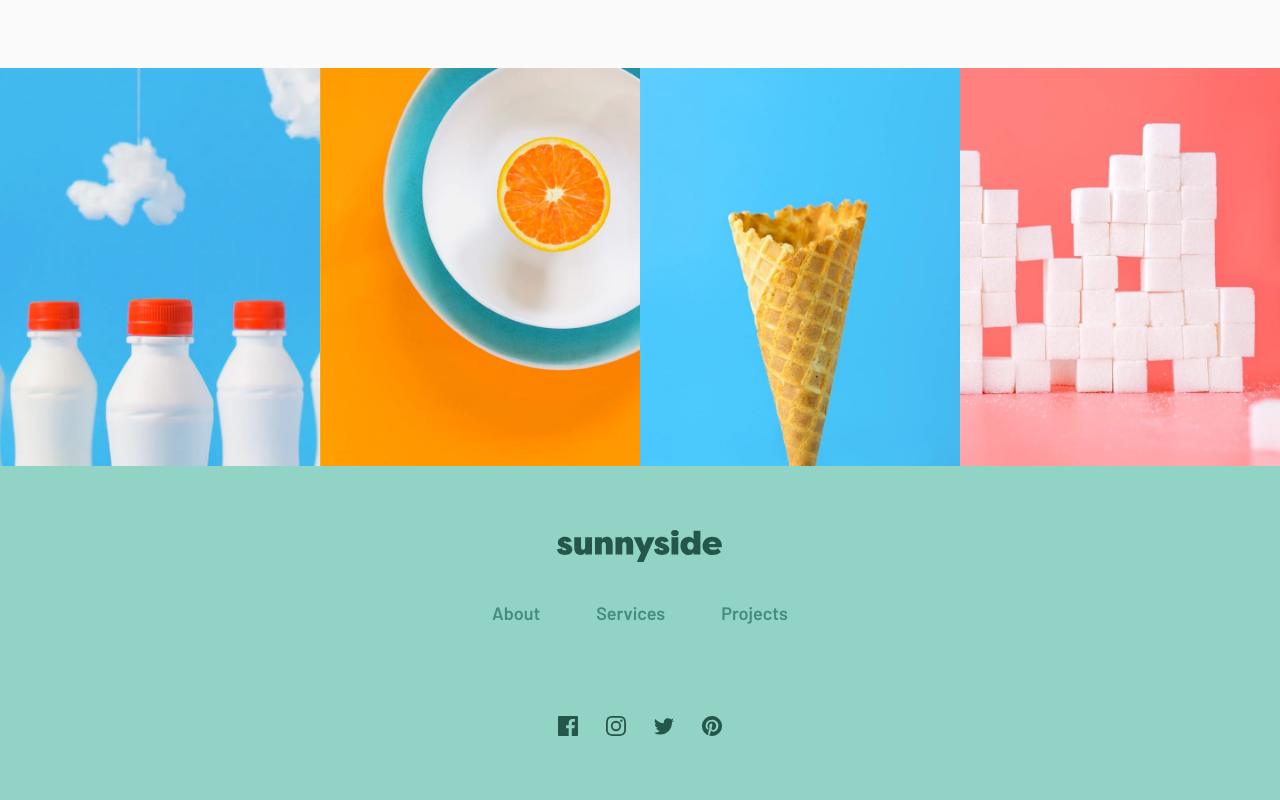
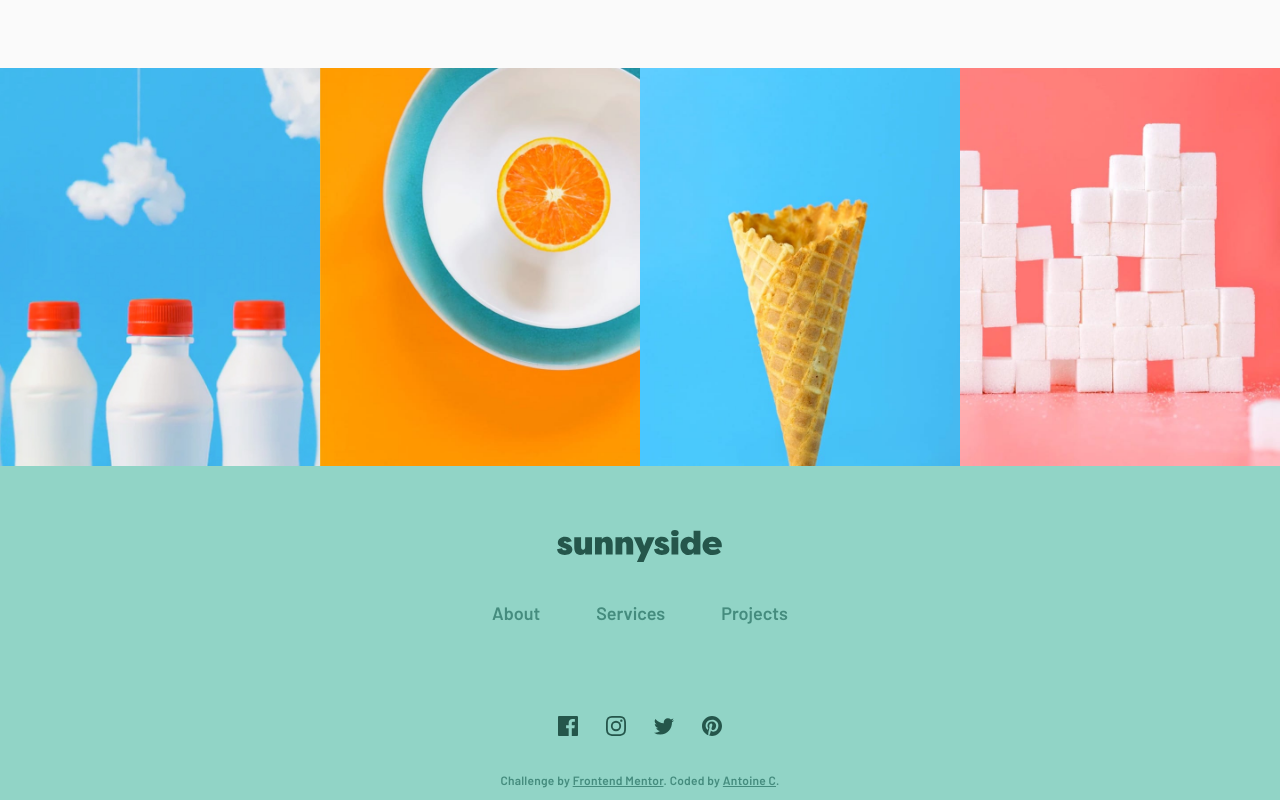
Before and after one commit to AntoineC-dev/sunnyside-agency-landing-page, a website built with Vite: page index.html in a window 1280 px wide. Shown: the part 2894-3694 px from the top of the page. Built offline with nearby package versions, Linux system fonts and the light colour scheme.

Commit message:
Add attribution

```diff
--- a/index.html
+++ b/index.html
@@ -207,6 +207,12 @@
           </svg>
         </a>
       </div>
+      <div class="footer__attribution">
+        <span>
+          Challenge by <a href="https://www.frontendmentor.io?ref=challenge" target="_blank">Frontend Mentor</a>.
+        </span>
+        <span>Coded by <a href="https://github.com/AntoineC-dev" aria-label="Github">Antoine C</a>.</span>
+      </div>
     </footer>
     <script type="module" src="/src/main.ts"></script>
   </body>
--- a/src/styles/partials/_variables.scss
+++ b/src/styles/partials/_variables.scss
@@ -29,6 +29,7 @@ $ls-body: -0.02em;
 $ls-heading: 0.02em;
 $ls-black: 0.2em;
 
+$fs-xxs: 0.75rem; // 12px
 $fs-xs: 0.875rem; // 14px
 $fs-sm: 1rem; // 16px
 $fs-base: 1.125rem; // 18px
--- a/src/styles/styles.scss
+++ b/src/styles/styles.scss
@@ -400,6 +400,7 @@ body {
 }
 
 .footer {
+  position: relative;
   display: flex;
   flex-direction: column;
   align-items: center;
@@ -445,4 +446,24 @@ body {
       transition: color 300ms ease-in-out;
     }
   }
+
+  &__attribution {
+    position: absolute;
+    bottom: 0.75rem;
+    font-size: $fs-xxs;
+    letter-spacing: $ls-heading;
+    color: $clr-green-200;
+    text-align: center;
+
+    span {
+      display: inline-block;
+    }
+    a {
+      color: inherit;
+      transition: color 300ms ease-in-out;
+      &:hover {
+        color: $clr-white;
+      }
+    }
+  }
 }
```
